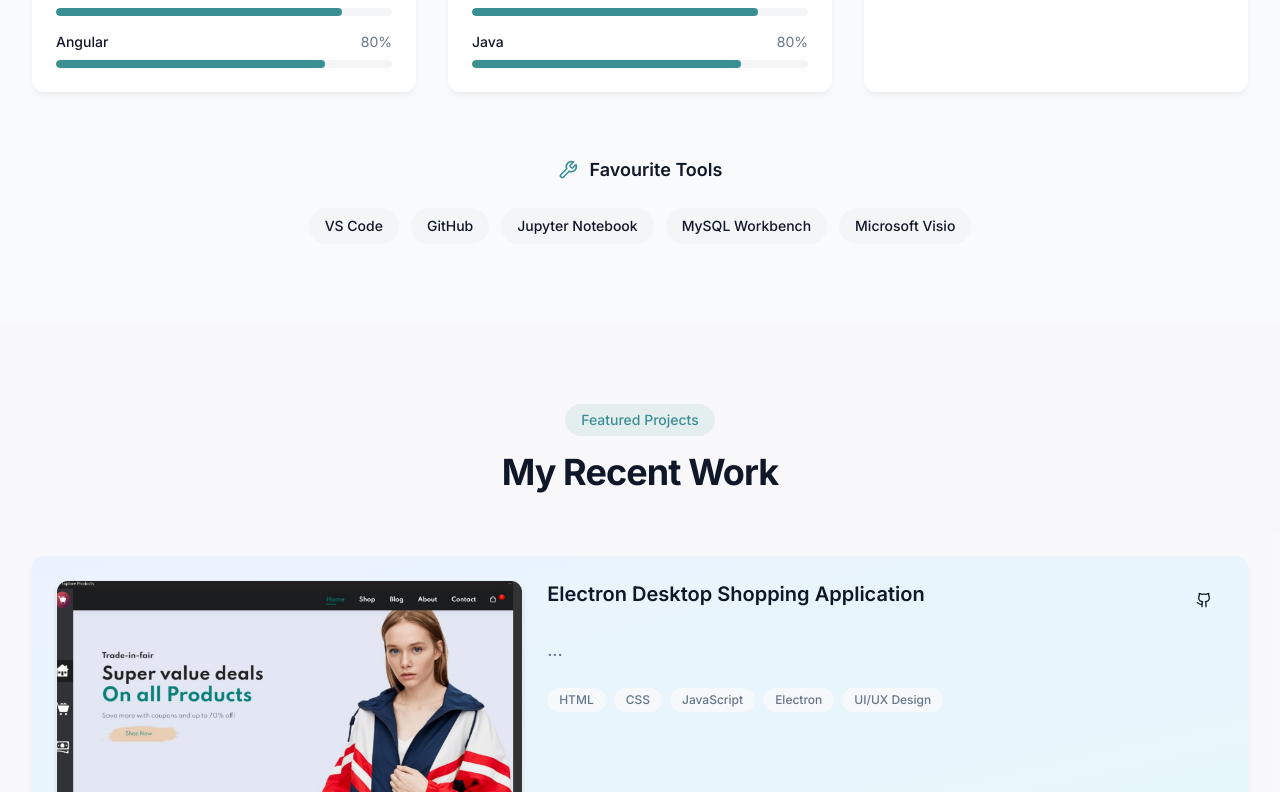
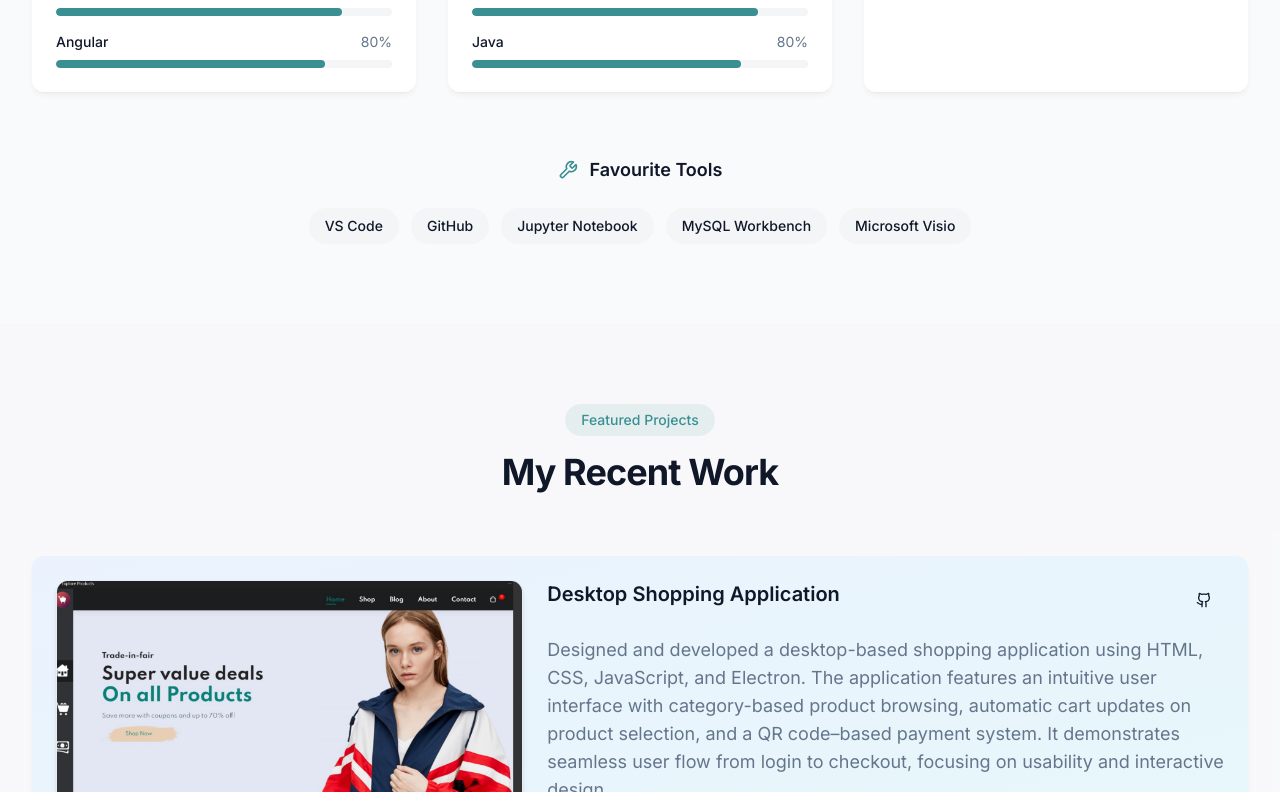
Before and after one commit to DurgamPoojitha/Portfolio, a React (Vite) app: page / in a window 1280 px wide. Shown: the part 2008-2800 px from the top of the page. Built offline with nearby package versions, Linux system fonts and the light colour scheme.

Commit message:
addded content for projects

```diff
--- a/src/components/portfolio/ProjectsSection.tsx
+++ b/src/components/portfolio/ProjectsSection.tsx
@@ -8,8 +8,8 @@
 
 const projects = [
   {
-    title: "Electron Desktop Shopping Application",
-    description: "...",
+    title: "Desktop Shopping Application",
+    description: "Designed and developed a desktop-based shopping application using HTML, CSS, JavaScript, and Electron. The application features an intuitive user interface with category-based product browsing, automatic cart updates on product selection, and a QR code–based payment system. It demonstrates seamless user flow from login to checkout, focusing on usability and interactive design.",
     tags: ["HTML", "CSS", "JavaScript", "Electron", "UI/UX Design"],
     color: "from-blue-500/10 to-cyan-500/10",
     image: projectElectron,
@@ -26,8 +26,8 @@
     live: "https://huggingface.co/spaces/jaisubi006/phishing_xai",
   },
   {
-    title: "Hybrid Rule-ML SQL Injection Detection",
-    description: "...",
+    title: "SQL Injection",
+    description: "Developed a lightweight and explainable SQL Injection detection system combining rule-based feature extraction with a Logistic Regression model. The system analyzes query patterns (e.g., SQL keywords, encoding layers, suspicious structures) to accurately classify malicious inputs. It supports real-time payload detection, bulk dataset testing, and auto-generates interactive HTML reports with metrics like ROC, Precision-Recall, and confusion matrix for performance evaluation.",
     tags: ["Cybersecurity", "Feature Engineering", "Python", "Machine Learning"],
     color: "from-emerald-500/10 to-teal-500/10",
     image: projectSql,
@@ -35,8 +35,8 @@
     live: null,
   },
   {
-    title: "Sense360 - Smart Assistive Wearable",
-    description: "IoT based Smart assistive wearable for sound awareness and directional haptic feedback for hearing impaired users.",
+    title: "Sense360 - Assistive Wearable Sound Awareness System",
+    description: "Developed an assistive wearable system using STM32F401, MAX9814 microphones, and ESP8266 to detect surrounding sounds, estimate their intensity and direction, and alert hearing-impaired users through haptic feedback. The system processes multi-microphone input via ADC, transmits data over WiFi, and integrates with mobile automation (MacroDroid) and cloud services to deliver real-time vibration alerts on smartphones and smartwatches.",
     tags: ["IoT", "STM32", "MacroDroid", "Keil", "Embedded C"],
     color: "from-orange-500/10 to-red-500/10",
     image: projectSense360,
```
